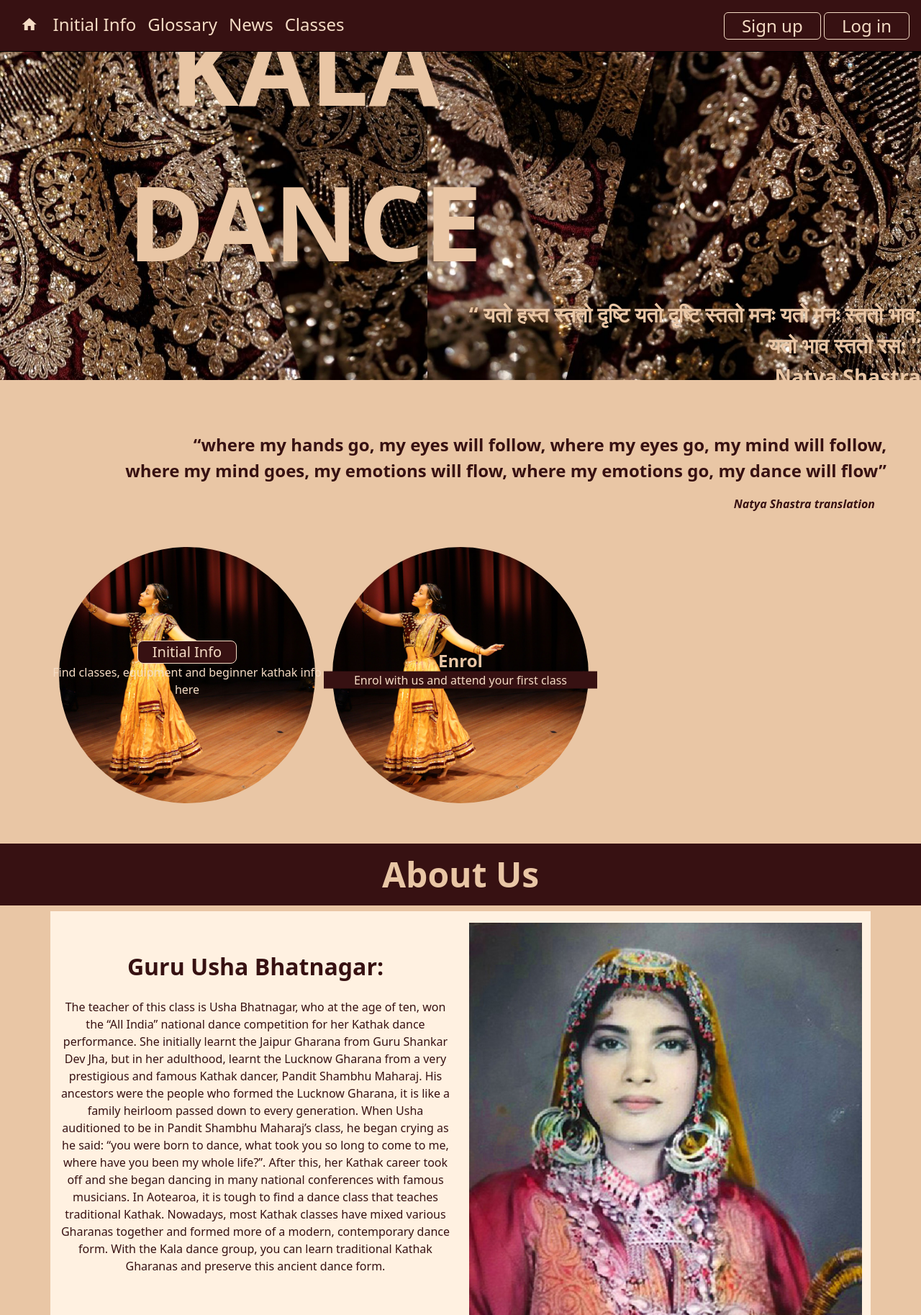
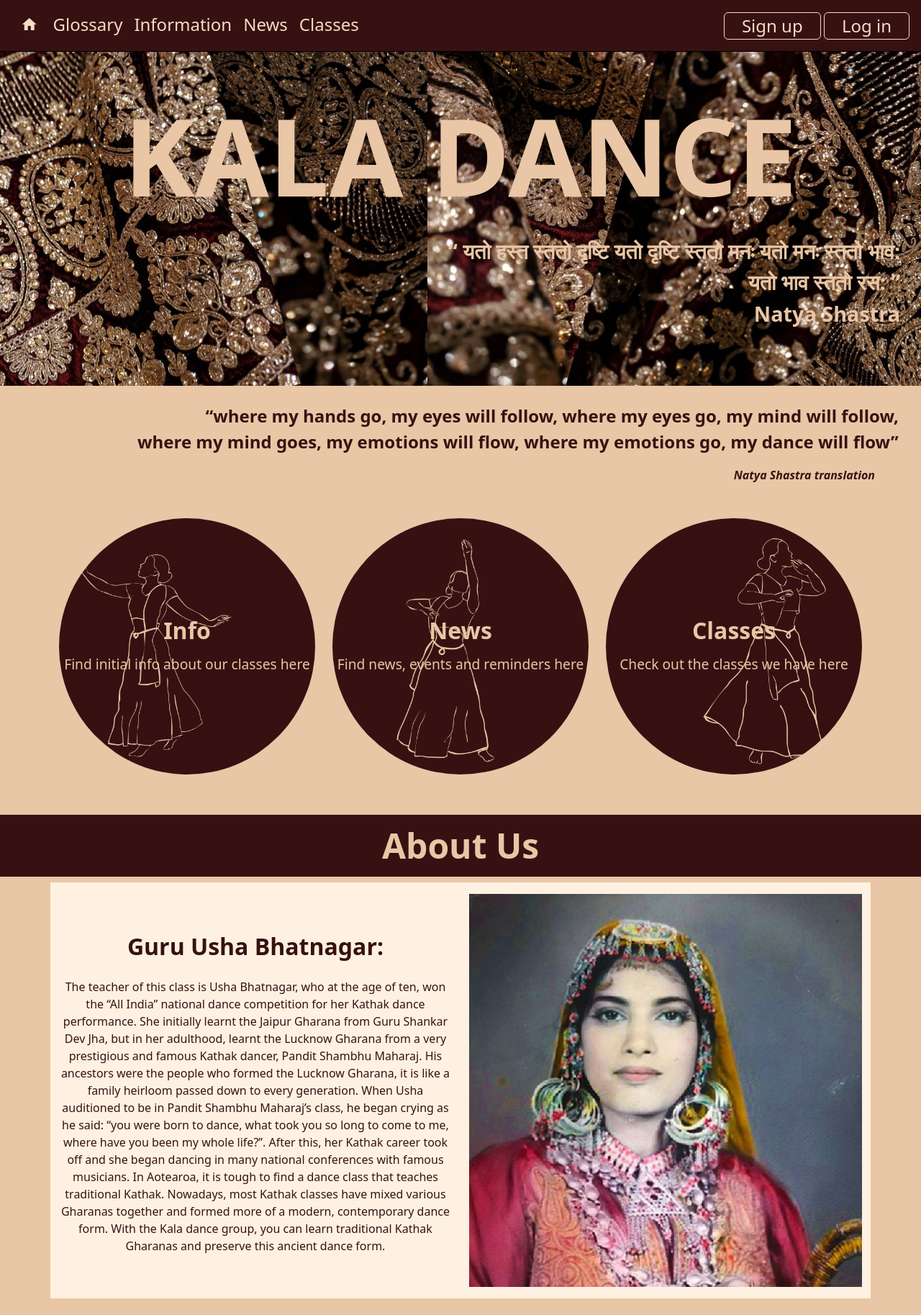
Before and after one commit to 4rush1/KalaDanceProject, a Flask app: page / in a window 1280 px wide. Shown: the top 1827 px of the page at 72% size. Run offline with Flask 3, Linux system fonts and the light colour scheme.

Commit message:
added more styling and elements/images to my website

```diff
--- a/data/create_db.sql
+++ b/data/create_db.sql
@@ -124,7 +124,7 @@ values( 'Banaras Gharana',
        'This Gharana teaches many skills, from dancing on plates, to spinning on your knees.',
        'The Banaras Gharana is both graceful and powerful. If you learn this gharana, you will certainly' ||
        ' have great balance skills, due to the unique and complex moves: such as spinning in both directions,' ||
-       ' balancing/dancing on metal plates, spinning on your knees and a lot more jumping! '
+       ' dancing on metal plates, spinning on your knees and a lot more jumping! '
        );
 
 insert into registration(member_id, class_id)
--- a/server.py
+++ b/server.py
@@ -21,9 +21,9 @@ def index():
     return render_template("index.html")
 
 # INITIAL INFO PAGE
-@app.route('/initialinfo')
-def InitialInfo():
-    return render_template("initial_info.html")
+@app.route('/info')
+def info():
+    return render_template("info.html")
 
 @app.route('/glossary')
 def glossary():
--- a/static/StyleSheet.css
+++ b/static/StyleSheet.css
@@ -69,11 +69,6 @@ nav .btn-outline{
 
 .btn-round {
     border-radius: 70%;
-    background-color: var(--maroon);
-}
-
-.btn-outline-round{
-    border: 1px solid var(--maroon);
 }
 
 /* TEXT */
@@ -107,6 +102,10 @@ h3{
     color: var(--maroon);
 }
 
+.center{
+   text-align: center;
+}
+
 h4{
     font-size: 1.5em;
     font-weight: 600;
@@ -118,14 +117,14 @@ li{
     color: var(--maroon);
 }
 
-/* special colour for text */
+/* special colours for text */
 .special{
-    color: var(--beige);
-    background-color: var(--maroon);
+    color: var(--beige) !important;
+    background-color: var(--maroon) !important;
 }
 
 .special_text{
-    color: var(--beige);
+    color: var(--beige) !important;
 }
 
 .alert{
@@ -135,19 +134,11 @@ li{
     text-align: center;
 }
 
-.session{
-    font-size: 1.5em;
-    font-weight: 500;
-    text-align: center;
-    color: var(--beige);
-    background-color: var(--maroon);
-}
-
 .quote{
     font-size: 1.5em;
     font-weight: 600;
     color: var(--maroon);
-    padding-right: 2em;
+    padding: 0em 1.3em;
     padding-top: 1em;
 }
 
@@ -174,23 +165,25 @@ li{
 
     }
 .text-float .header{
-    font-size: 3em;
-    padding-right: 3em;
+    font-size: 3.1em;
     }
 
 .text-float .header-quote{
     font-size: 0.6em;
     text-align: right;
+    padding: 0em 1em;
     }
 
 .text-float .small-header{
-    font-size: 3em;
+    font-size: 2.6em;
     text-align: right;
+    padding: 0em 0.5em;
     }
 
 .text-float .small-header-quote{
     font-size: 0.6em;
     text-align: right;
+    padding: 0em 0.6em;
     }
 
 /* CONTAINERS */
@@ -247,6 +240,7 @@ li{
     margin-right: 2em;
     border-radius: 40px;
  }
+
 .small_container_round{
     border: 0px solid blue;
     background-color: var(--almond);
@@ -271,23 +265,29 @@ li{
     margin: auto;
 }
 
-.img-size{
-    display: block;
-}
 /* -- circular images ---*/
     .circular-overlay{
-
-    position:absolute;
-    left:50%;
-    top:50%;
-    width:100%;
-    transform:translate(-50%,-50%);
-    border: 0px solid green;
+        position:absolute;
+        left:50%;
+        top:54%;
+        width:100%;
+        transform:translate(-50%,-50%);
+        border: 0px solid green;
 
     }
     .circular-overlay p{
-    color:var(--light-beige);
-    font-size: 1em;
+        padding: 0.7em 0.5em;
+        color: var(--beige) !important;
+        font-size: 1.2em !important;
+        font-weight: 500 !important;
+        text-align: center;
+    }
+
+    .circular-overlay h4{
+        color: var(--beige) !important;
+        font-size: 2em !important;
+        font-weight: 600 !important;
+        text-align: center;
     }
 
 /* Gallery */
@@ -304,11 +304,7 @@ li{
 
 /* Banner */
 .banner{
-    padding-top: 1em;
-}
-
-.smallbanner{
-    padding-top: 3em;
+    margin-top: 1.5em;
 }
 
 /* FORM */
@@ -325,9 +321,10 @@ table{
 td{
     color: var(--maroon);
     font-size: 1.5em;
-    padding: 1em;
+    padding: 0.2em 1em;
     border-bottom: 1px solid var(--maroon);
 }
+
 td:first-child{
     text-align: right;
     font-weight: bold;
@@ -369,20 +366,58 @@ td:first-child{
 }
 
 /* MEDIA QUERIES */
+@media only screen and (max-width:1400px){
+
+    .text-float .small-header{
+     font-size:2.2em;
+     }
+
+    .text-float .small-header-quote{
+    font-size: 0.5em;
+    text-align: right;
+    }
+
+}
+
+@media only screen and (max-width:1200px){
+
+    .text-float .small-header{
+     font-size:1.9em;
+     }
+
+    .text-float .small-header-quote{
+    font-size: 0.45em;
+    text-align: right;
+    }
+
+}
 
 @media only screen and (max-width:992px){
 
    .text-float .header{
-     font-size:2.3em;
+     font-size:1.9em;
      }
 
     .text-float .small-header{
-     font-size:2.3em;
+     font-size:1.5em;
      }
+
+    .text-float .header-quote{
+        display:none;
+    }
+
+    .text-float .small-header-quote{
+    font-size: 0.4em;
+    text-align: right;
+    }
 
   nav .btn-outline {
       display: block;
   }
+
+  .circular-overlay p{
+      padding: 0.2em 0.7em;
+    }
 }
 
 @media only screen and (max-width:768px){
@@ -412,7 +447,7 @@ td:first-child{
     }
 
    .text-float .small-header{
-     font-size:1.5em;
+     font-size:1.1em;
      }
 
    .text-float .small-header-quote{
@@ -423,4 +458,30 @@ td:first-child{
        font-size:1.5em;
    }
 
+   td {
+       font-size: 1.2em;
+       padding: 0.1em 0.5em;
+   }
+
+   .circular-overlay p{
+      padding: 0.75em 0.5em;
+    }
+
 }
+
+@media only screen and (max-width:576px){
+
+    .text-float .small-header{
+     font-size:1em;
+     }
+
+    .text-float .small-header-quote{
+        display:none;
+    }
+
+    td{
+       font-size: 1em;
+       padding: 0.1em 0.5em;
+    }
+
+}
--- a/templates/index.html
+++ b/templates/index.html
@@ -42,32 +42,41 @@ Natya Shastra
     <div class="container">
         <div class="row">
             <div class="col-md-4 position-relative">
-                <div class="circular-overlay">
-                     <a href="/initialinfo" class="btn btn-outline btn-lg"> Initial Info </a>
-                <p class="body-text"> Find classes, equipment and beginner kathak info here</p>
-                </div>
-                <img class="img-size rounded-circle" src="static/images/Dance3.jpg" alt="">
+                <a href="/info" class="btn-round btn-outline-round">
+                    <div class="circular-overlay">
+                        <h4 class="special_text"> Info </h4>
+                        <p>Find initial info about our classes here</p>
+                     </div>
+                    <img class="img-size rounded-circle" src="static/images/Dance1.jpg" alt="">
+                </a>
             </div>
-
             <div class="col-md-4 position-relative">
                 <a href="/news" class="btn-round">
                     <div class="circular-overlay">
-                        <h4 class="special_text"> Enrol </h4>
-                        <p class="special"> Enrol with us and attend your first class</p>
+                        <h4 class="special_text"> News </h4>
+                        <p>Find news, events and reminders here</p>
+                     </div>
+                    <img class="img-size rounded-circle" src="static/images/Dance2.jpg" alt="">
+                </a>
+            </div>
+            <div class="col-md-4 position-relative">
+                <a href="/classes" class="btn-round">
+                    <div class="circular-overlay">
+                        <h4 class="special_text"> Classes </h4>
+                        <p>Check out the classes we have here</p>
                      </div>
                     <img class="img-size rounded-circle" src="static/images/Dance3.jpg" alt="">
                 </a>
-
             </div>
         </div>
     </div>
 </div>
 
 <h1 class="special">About Us</h1>
-
 <div class="container-lg">
     <div class="row align-items-center">
         <div class="col-lg-6">
+            <br>
             <h3>Guru Usha Bhatnagar:</h3>
             <br>
             <p class="body-text">
@@ -94,6 +103,10 @@ Natya Shastra
 <div class="container-lg">
     <div class="row align-items-center">
         <div class="col-lg-6">
+            <img class="img-fluid part-img" src="static/images/MainImage1.jpg">
+        </div>
+        <div class="col-lg-6">
+            <br>
             <h3>The history of Kathak:</h3>
             <br>
             <p class="body-text">
@@ -111,9 +124,6 @@ Natya Shastra
             cities they originated from: Lucknow, Banaras, and Jaipur.
             </p>
         </div>
-        <div class="col-lg-6">
-            <img class="img-fluid part-img" src="static/images/MainImage1.jpg">
-        </div>
     </div>
 </div>
 {% endblock %}
--- a/templates/layout.html
+++ b/templates/layout.html
@@ -33,10 +33,10 @@
                 <a class="nav-link" href="/"><i class="material-icons">home</i></a>
             </li>
             <li class="nav-item">
-                <a class="nav-link" href="/initialinfo">Initial Info</a>
+                <a class="nav-link" href="/glossary">Glossary</a>
             </li>
             <li class="nav-item">
-                <a class="nav-link" href="/glossary">Glossary</a>
+                <a class="nav-link" href="/info">Information</a>
             </li>
             <li class="nav-item">
                 <a class="nav-link" href="/news">News</a>
@@ -61,7 +61,7 @@
 
 <!-- MAIN BANNER -->
 <div class="container-fluid position-relative">
-    <div > <img class="img-fluid part-img banner" src="{% block banner %}{% endblock %}" alt=""></div>
+    <div> <img class="img-fluid part-img banner" src="{% block banner %}{% endblock %}" alt=""></div>
     <div class="text-float">
         <div class="header">{% block header %}{% endblock %} </div>
         <div class="header-quote">{% block quote %}{% endblock %}</div>
@@ -69,7 +69,7 @@
     </div>
 </div>
 <div class="container-fluid position-relative">
-    <div > <img class="img-fluid part-img smallbanner" src="{% block smallbanner %}{% endblock %}" alt=""></div>
+    <div><img class="img-fluid part-img small-banner" src="{% block smallbanner %}{% endblock %}" alt=""></div>
     <div class="text-float">
         <div class="small-header">{% block smallheader %}{% endblock %} </div>
         <div class="small-header-quote">{% block smallquote %}{% endblock %}</div>
```
Also changed, not shown: templates/classes.html (+17 -2 lines), templates/glossary.html (+2 -5 lines), templates/info.html (renamed from templates/initial_info.html, +56 -42 lines), data/dance_db.sqlite, static/images/Classes.jpg, static/images/Dance1.jpg, static/images/Dance2.jpg, static/images/Dance3.jpg, static/images/Glossary.jpg, static/images/Info.jpg (added), static/images/InitialInfo.jpg (deleted), static/images/News.jpg.
